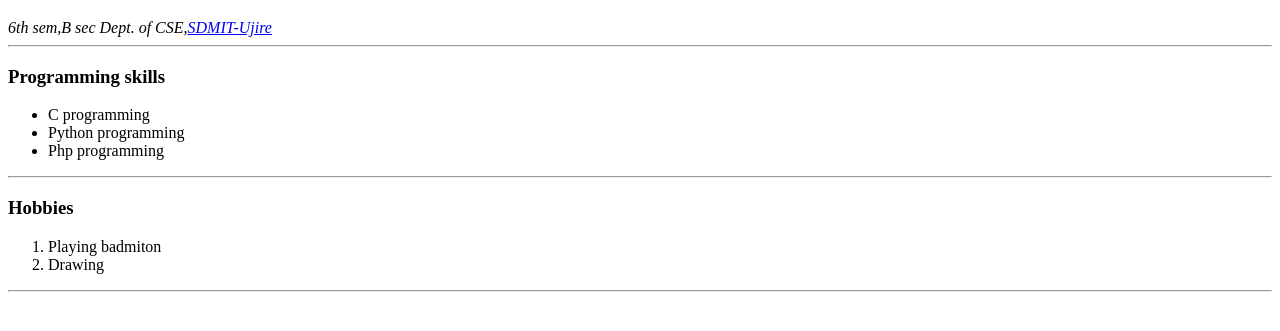
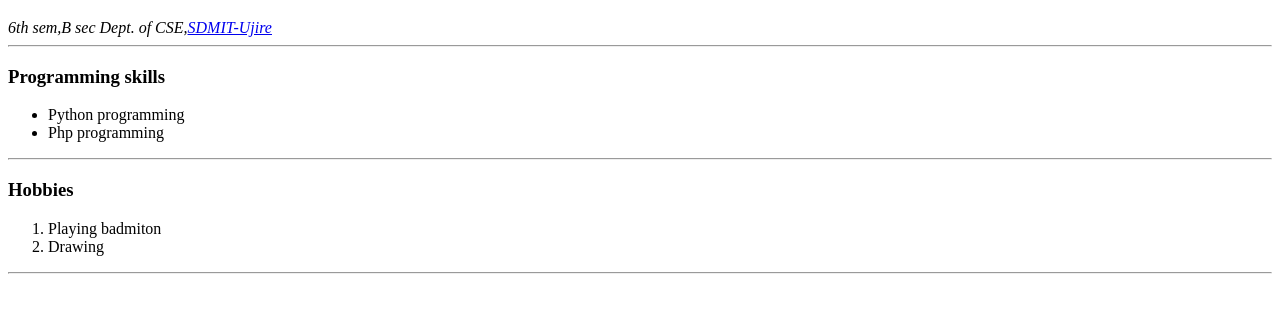
Before and after one commit to prathiksha-naik/Resume, a plain HTML site: page index.html in a window 1280 px wide. Shown: the part 61-392 px from the top of the page. Drawn offline with Linux system fonts and the light colour scheme.

Commit message:
Update index.html

```diff
--- a/index.html
+++ b/index.html
@@ -12,7 +12,6 @@
 
     <h3> Programming skills </h3>
     <ul>
-    <li>C programming</li>
     <li>Python programming</li>
     <li>Php programming</li>
     </ul>
```
